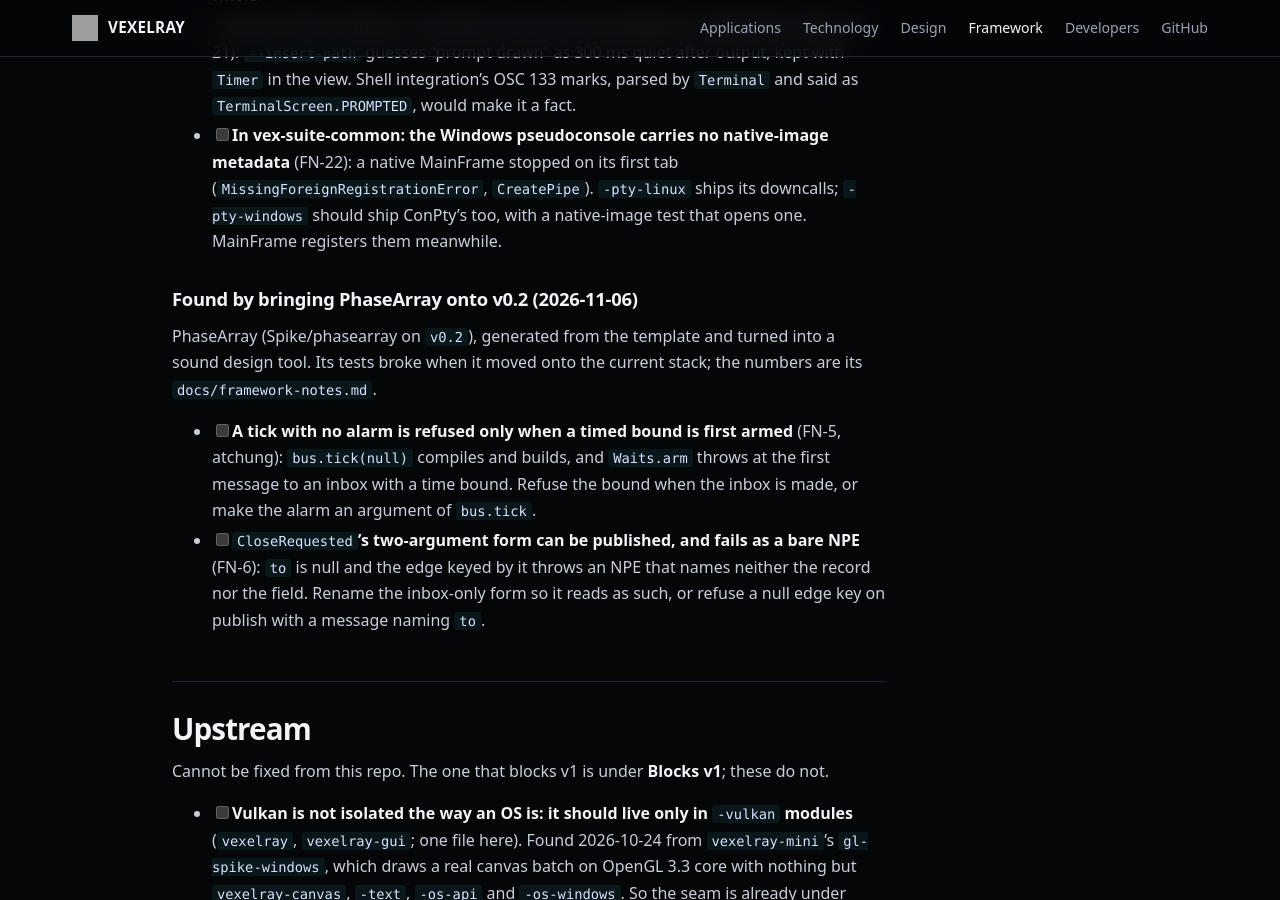
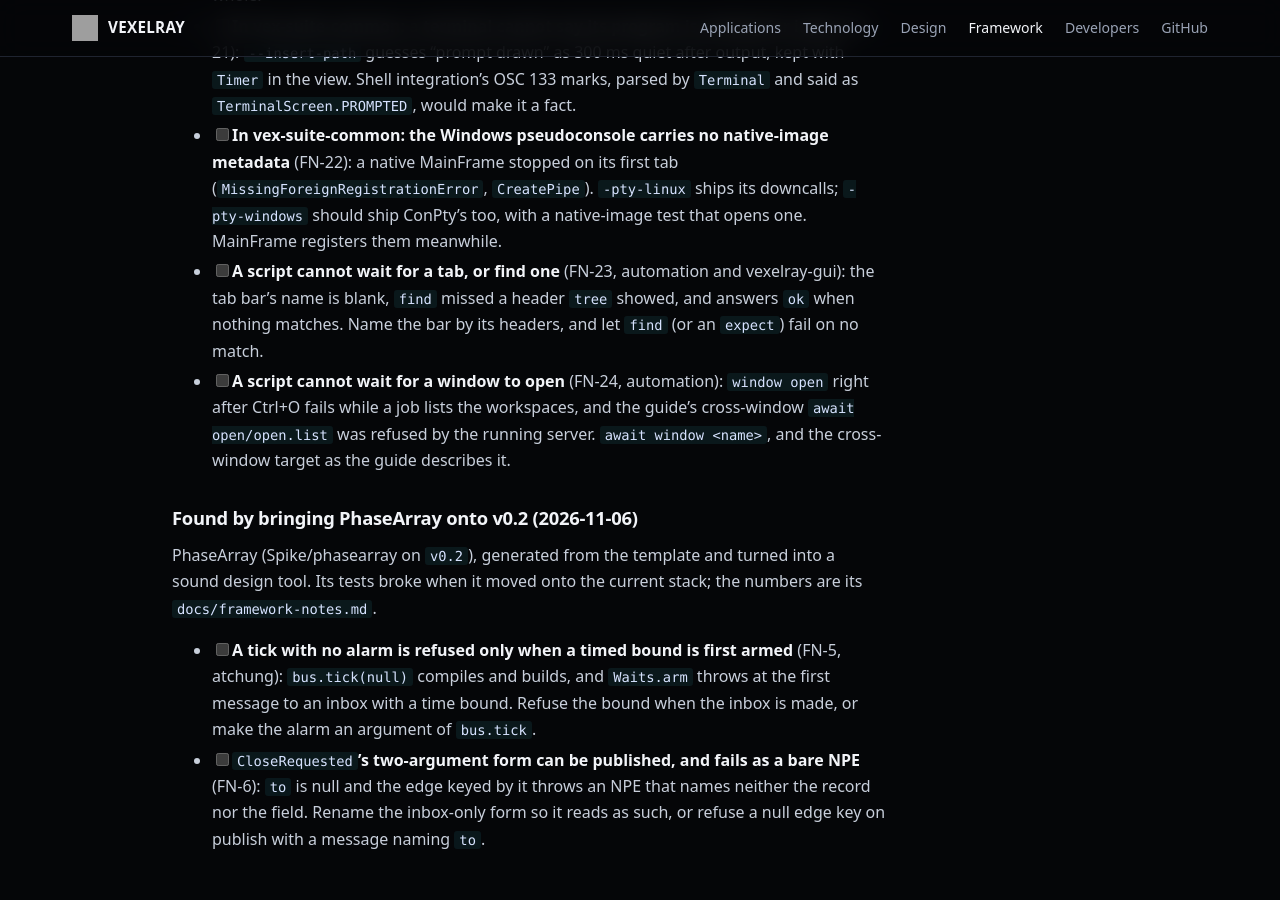
Before and after one commit to sibarum/vexelray-framework, a Jekyll site: the page built from docs/TODO.md, in a window 1280 px wide and 900 px high, scrolled down 39205 px. Built offline with Jekyll 4.4.1, drawn with Linux system fonts in a browser that asks for light colours; our own code applies the rules of GitHub Pages for plain Markdown files.

Commit message:
TODO: MainFrame M5's findings, FN-23 and FN-24
Co-Authored-By: Claude Opus 5.5 <noreply@anthropic.com>

```diff
--- a/docs/TODO.md
+++ b/docs/TODO.md
@@ -1375,6 +1375,12 @@ are its v0.2 notes (`docs/framework-notes.md` there).
 - [ ] **In vex-suite-common: the Windows pseudoconsole carries no native-image metadata** (FN-22): a native MainFrame
       stopped on its first tab (`MissingForeignRegistrationError`, `CreatePipe`). `-pty-linux` ships its downcalls;
       `-pty-windows` should ship ConPty's too, with a native-image test that opens one. MainFrame registers them meanwhile.
+- [ ] **A script cannot wait for a tab, or find one** (FN-23, automation and vexelray-gui): the tab bar's name is blank,
+      `find` missed a header `tree` showed, and answers `ok` when nothing matches. Name the bar by its headers, and let
+      `find` (or an `expect`) fail on no match.
+- [ ] **A script cannot wait for a window to open** (FN-24, automation): `window open` right after Ctrl+O fails while a
+      job lists the workspaces, and the guide's cross-window `await open/open.list` was refused by the running server.
+      `await window <name>`, and the cross-window target as the guide describes it.
 
 ### Found by bringing PhaseArray onto v0.2 (2026-11-06)
 
```
